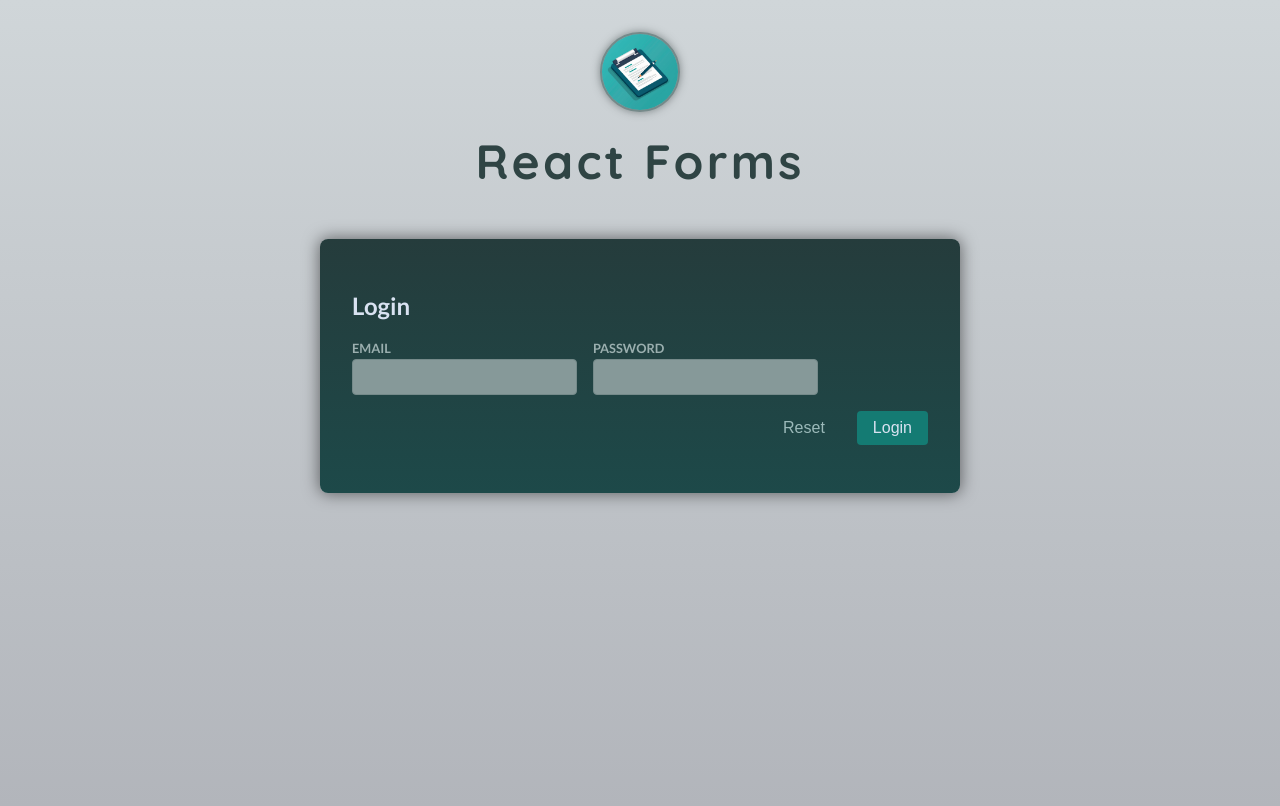
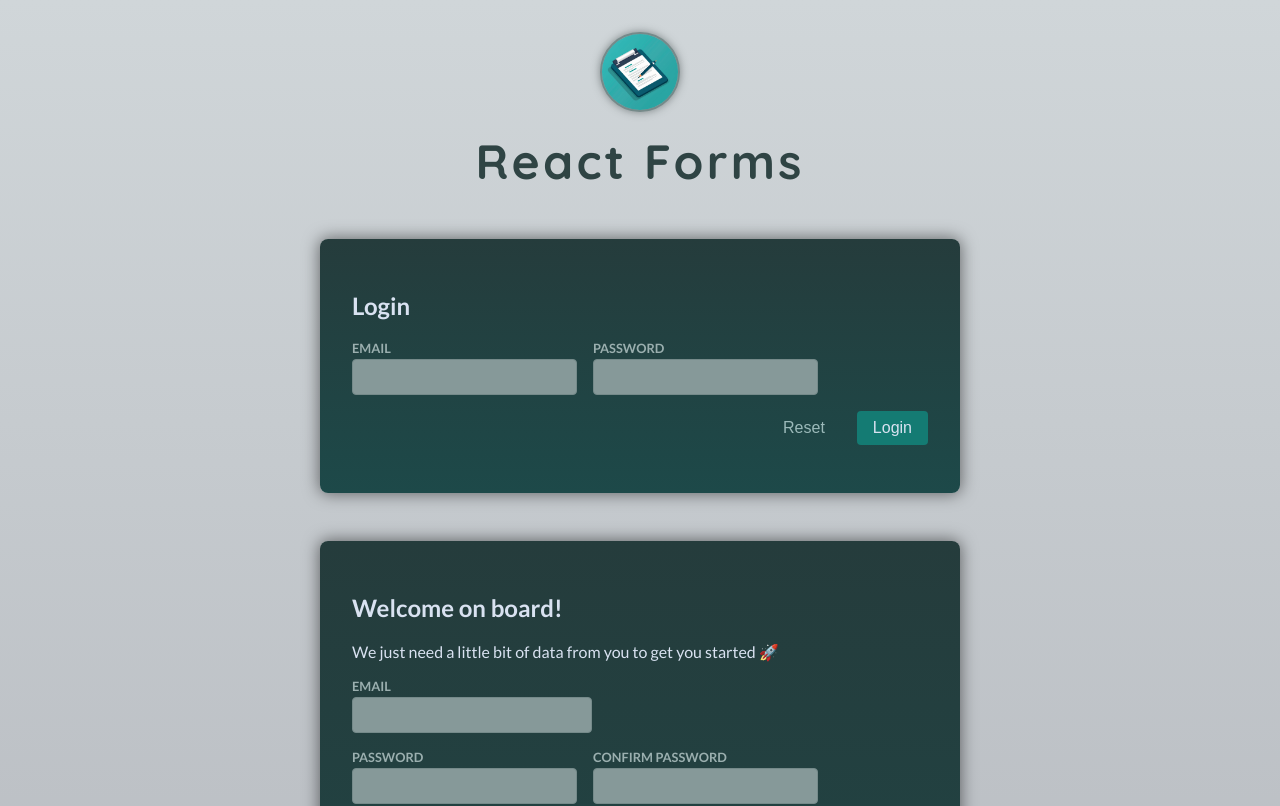
Before and after one commit to pguto4real/forms-user-input, a React (Vite) app: page / in a window 1280 px wide. Shown: the top 806 px of the page. Built offline with nearby package versions, Linux system fonts and the light colour scheme.

Commit message:
add sign up component

```diff
--- a/src/App.jsx
+++ b/src/App.jsx
@@ -7,7 +7,7 @@ function App() {
       <Header />
       <main>
         <Login />
-        {/* <Signup /> */}
+        <Signup />
       </main>
     </>
   );
```
